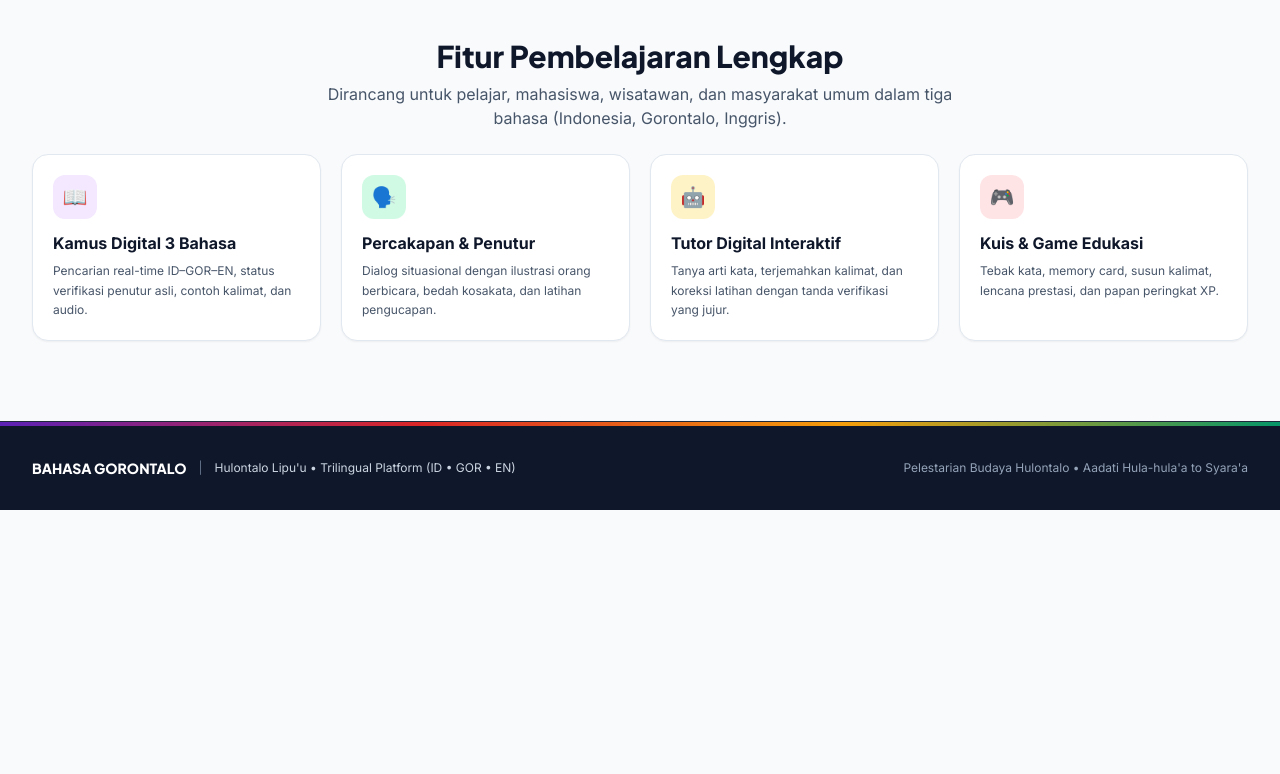
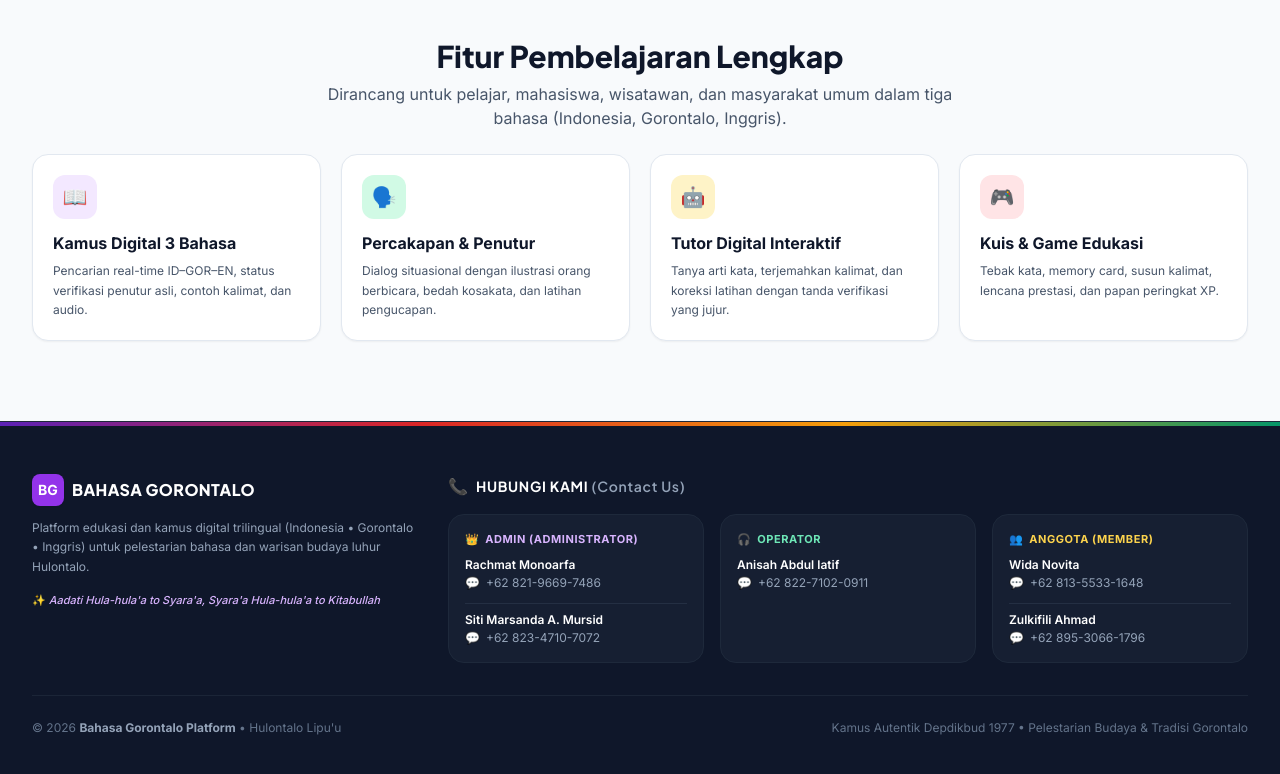
Before and after one commit to saem-pixel/bahasa-gorontalo, a plain HTML site: page index.html in a window 1280 px wide. Shown: the part 881-1655 px from the top of the page. Before the commit the page ends 1391 px from the top, so only its background shows below. Drawn offline with nearby package versions, Linux system fonts and the light colour scheme.

Commit message:
Add files via upload

```diff
--- a/index.html
+++ b/index.html
@@ -959,14 +959,107 @@
   <!-- FOOTER -->
   <footer class="bg-slate-900 text-slate-300 border-t border-slate-800 mt-12 mb-16 md:mb-0">
     <div class="h-1 w-full karawo-border"></div>
-    <div class="max-w-7xl mx-auto px-4 sm:px-6 lg:px-8 py-6 sm:py-8 flex flex-col sm:flex-row items-center justify-between gap-4 text-xs text-center sm:text-left">
-      <div class="flex flex-col sm:flex-row items-center gap-2 sm:gap-3">
-        <span class="font-display font-extrabold text-white text-sm">BAHASA GORONTALO</span>
-        <span class="hidden sm:inline text-slate-500">|</span>
-        <span>Hulontalo Lipu'u • Trilingual Platform (ID • GOR • EN)</span>
+    <div class="max-w-7xl mx-auto px-4 sm:px-6 lg:px-8 py-10 sm:py-12">
+      <!-- Grid Informasi & Hubungi Kami -->
+      <div class="grid grid-cols-1 md:grid-cols-12 gap-8 pb-8 border-b border-slate-800/80">
+        <!-- Brand & Info Platform -->
+        <div class="md:col-span-4 space-y-3">
+          <div class="flex items-center gap-2">
+            <span class="w-8 h-8 rounded-lg bg-purple-600 flex items-center justify-center text-white font-bold text-sm shadow-sm">BG</span>
+            <span class="font-display font-extrabold text-white text-base tracking-wide">BAHASA GORONTALO</span>
+          </div>
+          <p class="text-xs text-slate-400 leading-relaxed">
+            Platform edukasi dan kamus digital trilingual (Indonesia • Gorontalo • Inggris) untuk pelestarian bahasa dan warisan budaya luhur Hulontalo.
+          </p>
+          <div class="text-[11px] text-purple-300 font-medium pt-1">
+            ✨ <em>Aadati Hula-hula'a to Syara'a, Syara'a Hula-hula'a to Kitabullah</em>
+          </div>
+        </div>
+
+        <!-- Hubungi Kami (Contact Us) -->
+        <div class="md:col-span-8">
+          <div class="flex items-center gap-2 mb-4">
+            <span class="text-amber-400 text-base">📞</span>
+            <h3 class="font-display font-bold text-white text-sm uppercase tracking-wider">
+              Hubungi Kami <span class="text-slate-400 font-normal normal-case">(Contact Us)</span>
+            </h3>
+          </div>
+
+          <div class="grid grid-cols-1 sm:grid-cols-3 gap-4 text-xs">
+            <!-- Admin (Administrator) -->
+            <div class="space-y-2 bg-slate-800/50 p-4 rounded-2xl border border-slate-800 flex flex-col justify-between">
+              <div>
+                <div class="font-bold text-purple-300 flex items-center gap-1.5 uppercase text-[11px] tracking-wider mb-2.5">
+                  <span>👑</span> Admin (Administrator)
+                </div>
+                <ul class="space-y-3">
+                  <li>
+                    <div class="font-semibold text-white">Rachmat Monoarfa</div>
+                    <a href="https://wa.me/6282196697486" target="_blank" rel="noopener noreferrer" class="text-slate-400 hover:text-emerald-400 flex items-center gap-1.5 mt-0.5 transition">
+                      <span class="text-emerald-400 text-xs">💬</span> +62 821-9669-7486
+                    </a>
+                  </li>
+                  <li class="pt-2 border-t border-slate-700/50">
+                    <div class="font-semibold text-white">Siti Marsanda A. Mursid</div>
+                    <a href="https://wa.me/6282347107072" target="_blank" rel="noopener noreferrer" class="text-slate-400 hover:text-emerald-400 flex items-center gap-1.5 mt-0.5 transition">
+                      <span class="text-emerald-400 text-xs">💬</span> +62 823-4710-7072
+                    </a>
+                  </li>
+                </ul>
+              </div>
+            </div>
+
+            <!-- Operator -->
+            <div class="space-y-2 bg-slate-800/50 p-4 rounded-2xl border border-slate-800 flex flex-col justify-between">
+              <div>
+                <div class="font-bold text-emerald-300 flex items-center gap-1.5 uppercase text-[11px] tracking-wider mb-2.5">
+                  <span>🎧</span> Operator
+                </div>
+                <ul class="space-y-3">
+                  <li>
+                    <div class="font-semibold text-white">Anisah Abdul latif</div>
+                    <a href="https://wa.me/6282271020911" target="_blank" rel="noopener noreferrer" class="text-slate-400 hover:text-emerald-400 flex items-center gap-1.5 mt-0.5 transition">
+                      <span class="text-emerald-400 text-xs">💬</span> +62 822-7102-0911
+                    </a>
+                  </li>
+                </ul>
+              </div>
+            </div>
+
+            <!-- Anggota (Member) -->
+            <div class="space-y-2 bg-slate-800/50 p-4 rounded-2xl border border-slate-800 flex flex-col justify-between">
+              <div>
+                <div class="font-bold text-amber-300 flex items-center gap-1.5 uppercase text-[11px] tracking-wider mb-2.5">
+                  <span>👥</span> Anggota (Member)
+                </div>
+                <ul class="space-y-3">
+                  <li>
+                    <div class="font-semibold text-white">Wida Novita</div>
+                    <a href="https://wa.me/6281355331648" target="_blank" rel="noopener noreferrer" class="text-slate-400 hover:text-emerald-400 flex items-center gap-1.5 mt-0.5 transition">
+                      <span class="text-emerald-400 text-xs">💬</span> +62 813-5533-1648
+                    </a>
+                  </li>
+                  <li class="pt-2 border-t border-slate-700/50">
+                    <div class="font-semibold text-white">Zulkifili Ahmad</div>
+                    <a href="https://wa.me/6289530661796" target="_blank" rel="noopener noreferrer" class="text-slate-400 hover:text-emerald-400 flex items-center gap-1.5 mt-0.5 transition">
+                      <span class="text-emerald-400 text-xs">💬</span> +62 895-3066-1796
+                    </a>
+                  </li>
+                </ul>
+              </div>
+            </div>
+          </div>
+        </div>
       </div>
-      <div class="text-slate-400">
-        Pelestarian Budaya Hulontalo • Aadati Hula-hula'a to Syara'a
+
+      <!-- Baris Bawah / Hak Cipta -->
+      <div class="pt-6 flex flex-col sm:flex-row items-center justify-between gap-3 text-xs text-slate-500 text-center sm:text-left">
+        <div>
+          © 2026 <span class="font-bold text-slate-400">Bahasa Gorontalo Platform</span> • Hulontalo Lipu'u
+        </div>
+        <div>
+          Kamus Autentik Depdikbud 1977 • Pelestarian Budaya & Tradisi Gorontalo
+        </div>
       </div>
     </div>
   </footer>
```
